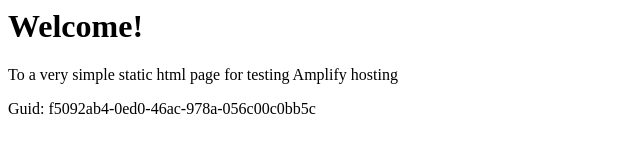
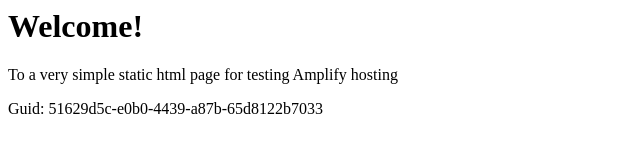
Before and after one commit to aws-aemilia-yul/Github-PR-Commit-Integration-Test-DoNotTouch-GithubWebhookPreviewCanaryTest-v1-prod-ca-central-1, a website: page src/index.html in a window 1280 px wide. Shown: the full height of the page, 0-640 px from the left. Drawn offline with Linux system fonts and the light colour scheme.

Commit message:
commit from integ tests

```diff
--- a/src/index.html
+++ b/src/index.html
@@ -12,6 +12,6 @@
 <body>
     <h1>Welcome!</h1>
     <p>To a very simple static html page for testing Amplify hosting</p>
-    <p>Guid: f5092ab4-0ed0-46ac-978a-056c00c0bb5c</p></body>
+    <p>Guid: 51629d5c-e0b0-4439-a87b-65d8122b7033</p></body>
 
 </html>
```
